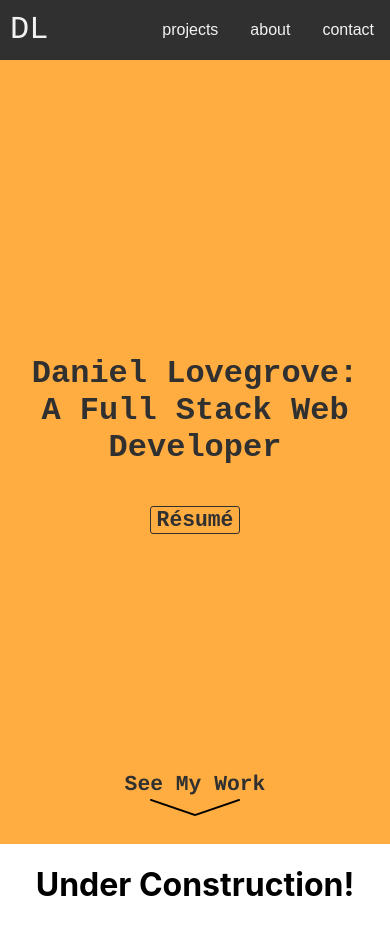
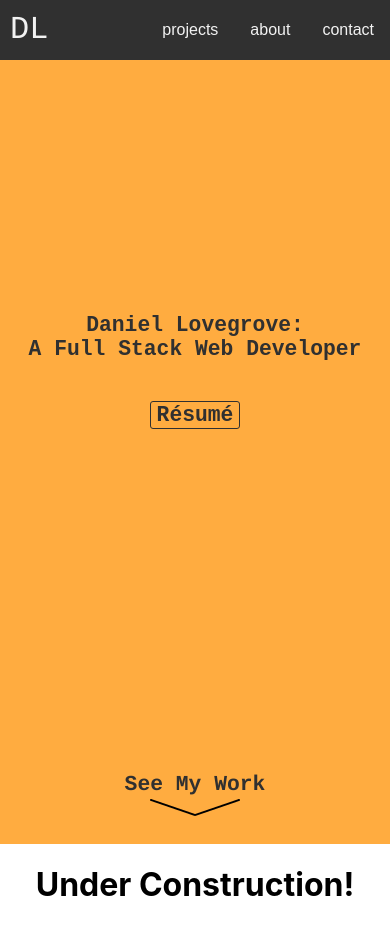
Before and after one commit to danloveg/portfolio, a React (Create React App) app: page / in a window 390 px wide. Shown: the top 934 px of the page. Built offline with nearby package versions, Linux system fonts and the light colour scheme.

Commit message:
Make landing page more mobile-friendly

```diff
--- a/src/landing-page/LandingPage.css
+++ b/src/landing-page/LandingPage.css
@@ -11,7 +11,7 @@
     font-family: 'Courier New', Courier, monospace;
 
     position: relative;
-    padding-top: 35vh;
+    padding-top: 30vh;
 }
 
 .introduction-name {
@@ -56,3 +56,13 @@
     bottom: 0;
     margin-bottom: 1em;
 }
+
+@media(max-width: 512px) {
+    .introduction-name {
+        font-size: 16pt;
+    }
+
+    .introduction-title {
+        font-size: 16pt;
+    }
+}
```
